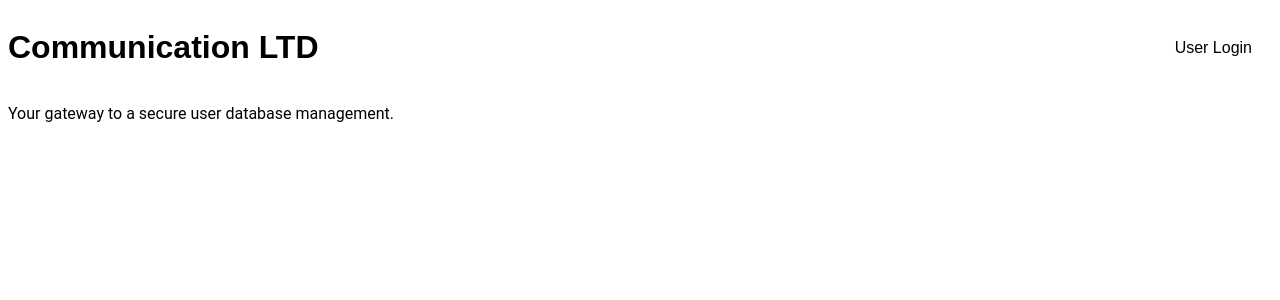
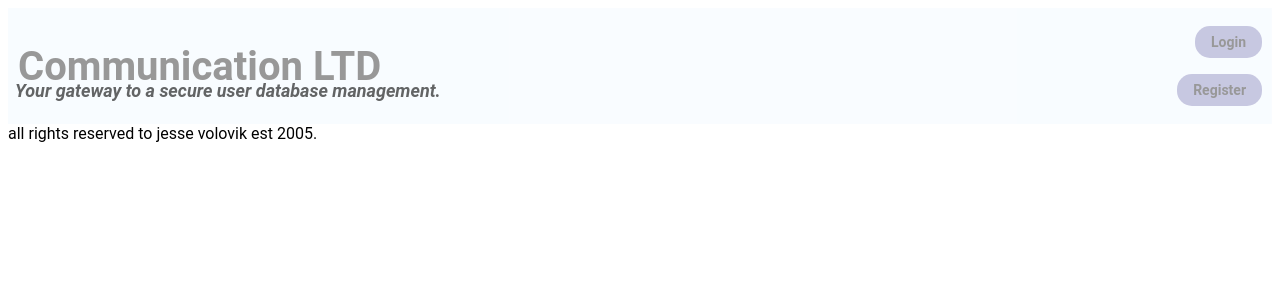
Before and after one commit to Ofir7909/computerSecurityProject, a Django app: template website/templates/index.html in a window 1280 px wide. Shown: the top 300 px of the page. Run offline with Django 5.2, Linux system fonts and the light colour scheme; the template is opened without the code that fills it, so the values that code supplies are empty; parts of the project's set-up code (start-up, migrations or seed data) failed here and were passed over.

Commit message:
Added background in static, stylized index

```diff
--- a/website/templates/index.html
+++ b/website/templates/index.html
@@ -8,31 +8,65 @@
     display: flex;
     justify-content: space-between;
     align-items: center;
+    padding: 10px;
+    background-color: aliceblue;
+    opacity: 0.4;
 }
+
 .h1 {
+    font-weight: bold;
+    font-size: 40px;
     margin: 0;
 }
+
+.button-container {
+    display: flex;
+    flex-direction: column;
+    align-items: flex-end;
+}
+
 .button {
-    display: inline-block;
-    padding: 10px 20px;
-    font-size: 16px;
+    background-color: #7677b6;
+    padding: 8px 16px;
+    font-size: 14px;
+    font-weight: bold;
     color: rgb(0, 0, 0);
     text-decoration: none;
-    border-radius: 5px;
-    font-family: Arial, sans-serif;
+    border-radius: 15px;
+    margin: 8px 0;
 }
+
 .button:hover {
-    background-color: darkblue;
+    background-color: #acadea;
+}
+
+.second-headline {
+    position: absolute;
+    top: 62px; /* Adjust this value to control the vertical position */
+    left: 15px; /* Adjust this value to control the horizontal position */
+    font-size: 18px;
+    font-style: oblique;
+    font-weight: bold;
+    opacity: 0.6;
 }
 </style>
 
 <div class="header-container">
-<h1 style="font-family: Arial, sans-serif;">Communication LTD</h1>
-<a href="http://127.0.0.1:8000/login/" class="button">User Login</a>
-
+    <h1 class="h1">Communication LTD</h1>
+    <div class="button-container">
+        <a href="http://127.0.0.1:8000/login/" class="button">Login</a>
+        <a href="http://127.0.0.1:8000/register/" class="button">Register</a>
+    </div>
 </div>
 
-<p>
-    Your gateway to a secure user database management.
-</p>
+
+
+<p class="second-headline">Your gateway to a secure user database management.</p>
+
+
+
+<bottom-text-body>
+    all rights reserved to jesse volovik est 2005.
+</bottom-text-body>
+
 {% endblock %}
```
